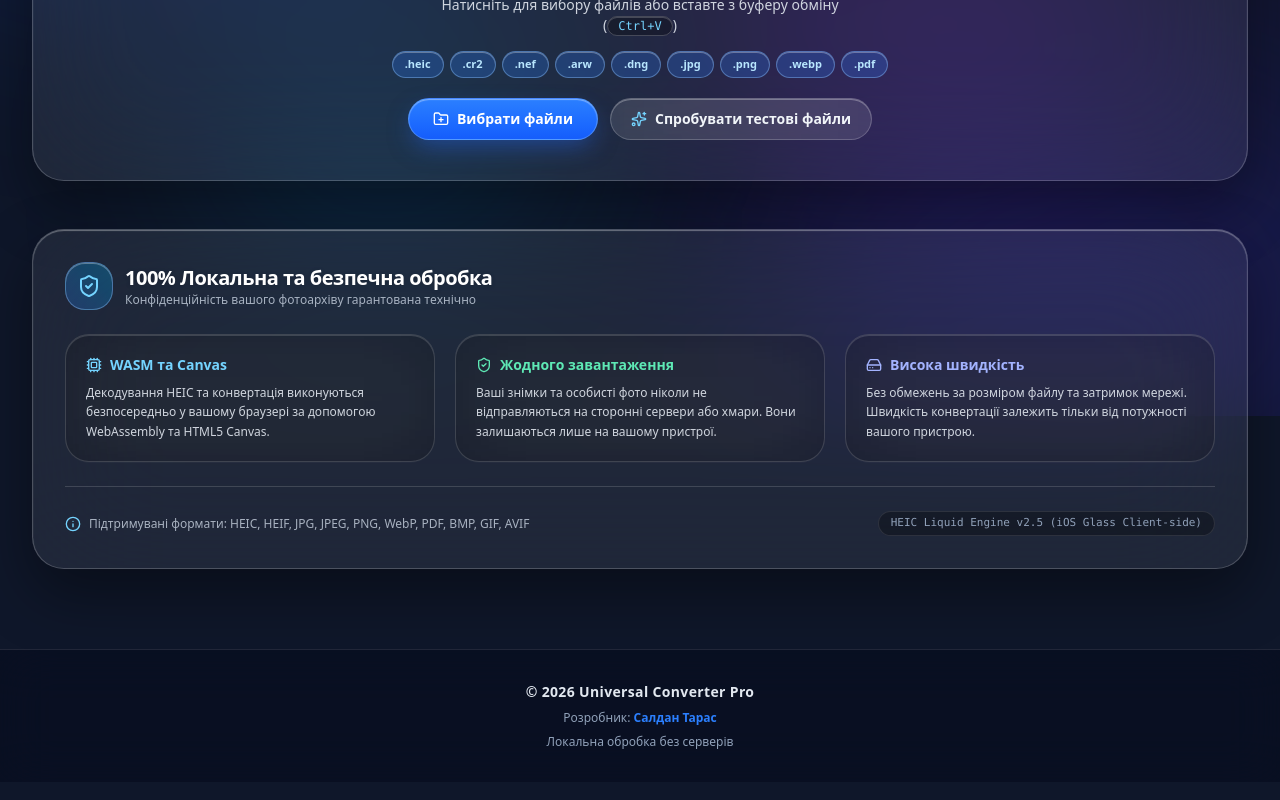
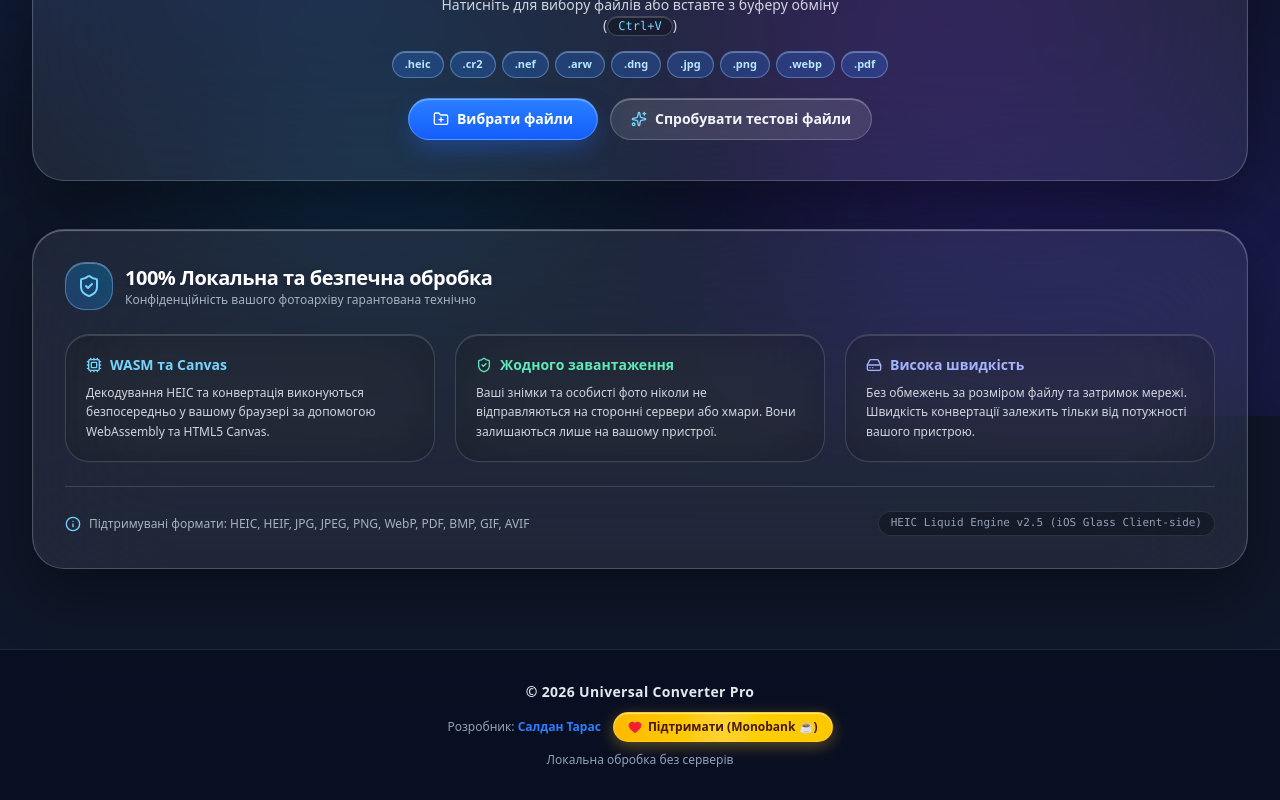
Before and after one commit to PestSolutionsLviv/Image-Converter-Pro, a React (Vite) app: page / in a window 1280 px wide. Shown: the part 384-1184 px from the top of the page. Built offline with nearby package versions, Linux system fonts and the light colour scheme.

Commit message:
feat: Add Monobank Jar donation button next to developer name in footer and drawer

```diff
--- a/src/App.tsx
+++ b/src/App.tsx
@@ -34,7 +34,7 @@ import {
   detectFileCategory,
 } from './lib/converter';
 import { createDemoPhotoFiles } from './lib/sampleFiles';
-import { Image, Layers, Sparkles, Filter, RefreshCw, Type } from 'lucide-react';
+import { Image, Layers, Sparkles, Filter, RefreshCw, Type, Heart } from 'lucide-react';
 
 export default function App() {
   const [activeCategoryTab, setActiveCategoryTab] = useState<DropZoneTab>('photo');
@@ -685,9 +685,22 @@ export default function App() {
           <p className={`font-bold text-sm tracking-wide ${isDarkTheme ? 'text-slate-200' : 'text-slate-800'}`}>
             © 2026 Universal Converter Pro
           </p>
-          <p className="text-xs font-medium">
-            Розробник: <span className="font-semibold text-blue-500">Салдан Тарас</span>
-          </p>
+          <div className="flex flex-wrap items-center justify-center gap-3 my-0.5">
+            <p className="text-xs font-medium">
+              Розробник: <span className="font-semibold text-blue-500">Салдан Тарас</span>
+            </p>
+
+            <a
+              href="https://send.monobank.ua/"
+              target="_blank"
+              rel="noopener noreferrer"
+              className="inline-flex items-center gap-1.5 px-3.5 py-1.5 text-xs font-extrabold text-amber-950 bg-gradient-to-r from-amber-400 via-amber-300 to-yellow-400 hover:from-amber-300 hover:to-yellow-300 rounded-full shadow-[0_4px_15px_rgba(251,191,36,0.35),inset_0_1px_1px_rgba(255,255,255,0.6)] border border-amber-300/60 hover:scale-[1.03] active:scale-95 transition-all"
+              title="Підтримати розробника через Банку Monobank"
+            >
+              <Heart className="w-3.5 h-3.5 text-rose-600 fill-rose-600 animate-pulse" />
+              <span>Підтримати (Monobank ☕)</span>
+            </a>
+          </div>
           <p className={`text-xs ${isDarkTheme ? 'text-slate-400' : 'text-slate-500'}`}>
             Локальна обробка без серверів
           </p>
--- a/src/components/Header.tsx
+++ b/src/components/Header.tsx
@@ -16,6 +16,7 @@ import {
   Calculator,
   Layers,
   Info,
+  Heart,
 } from 'lucide-react';
 import { DropZoneTab } from './DropZone';
 
@@ -326,9 +327,20 @@ export const Header: React.FC<HeaderProps> = ({
               </div>
 
               {/* Drawer Footer */}
-              <div className="pt-4 border-t border-white/10 text-center space-y-1 text-xs text-slate-400">
+              <div className="pt-4 border-t border-white/10 text-center space-y-2 text-xs text-slate-400">
                 <p className="font-bold text-slate-200">© 2026 Universal Converter Pro</p>
                 <p className="text-[11px] font-semibold text-blue-400">Розробник: Салдан Тарас</p>
+                <div className="pt-1">
+                  <a
+                    href="https://send.monobank.ua/"
+                    target="_blank"
+                    rel="noopener noreferrer"
+                    className="inline-flex items-center gap-1.5 px-3.5 py-1.5 text-xs font-extrabold text-amber-950 bg-gradient-to-r from-amber-400 via-amber-300 to-yellow-400 hover:from-amber-300 hover:to-yellow-300 rounded-full shadow-[0_4px_15px_rgba(251,191,36,0.35)] border border-amber-300/60 active:scale-95 transition-all"
+                  >
+                    <Heart className="w-3.5 h-3.5 text-rose-600 fill-rose-600 animate-pulse" />
+                    <span>Підтримати (Monobank ☕)</span>
+                  </a>
+                </div>
               </div>
             </motion.div>
           </>
```
